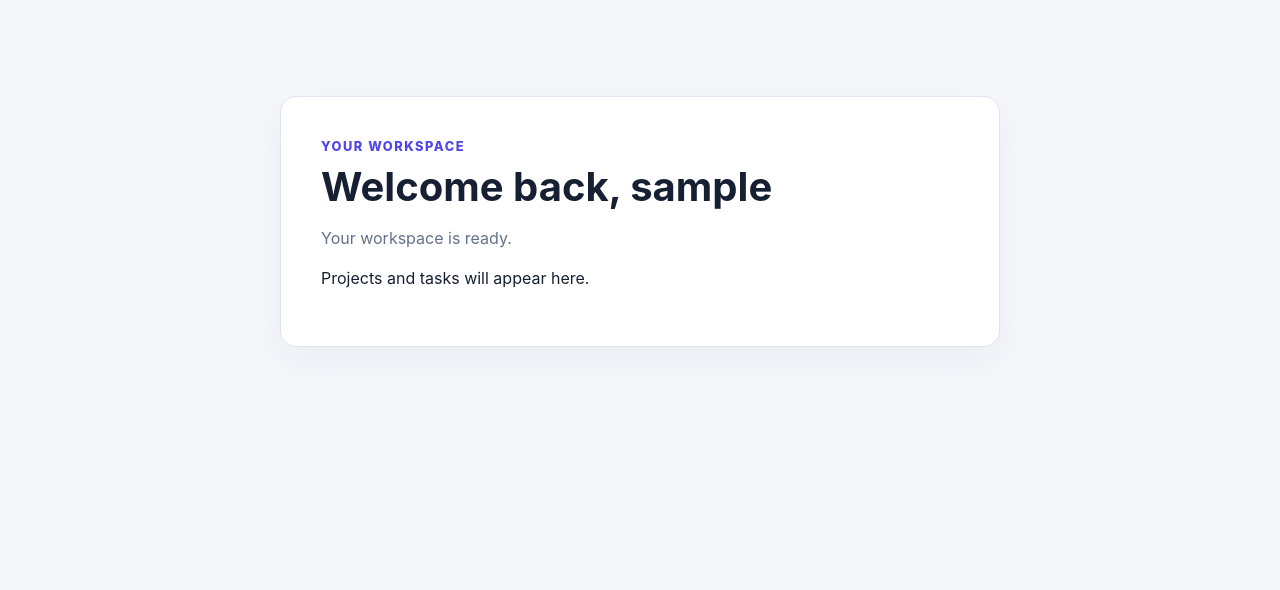
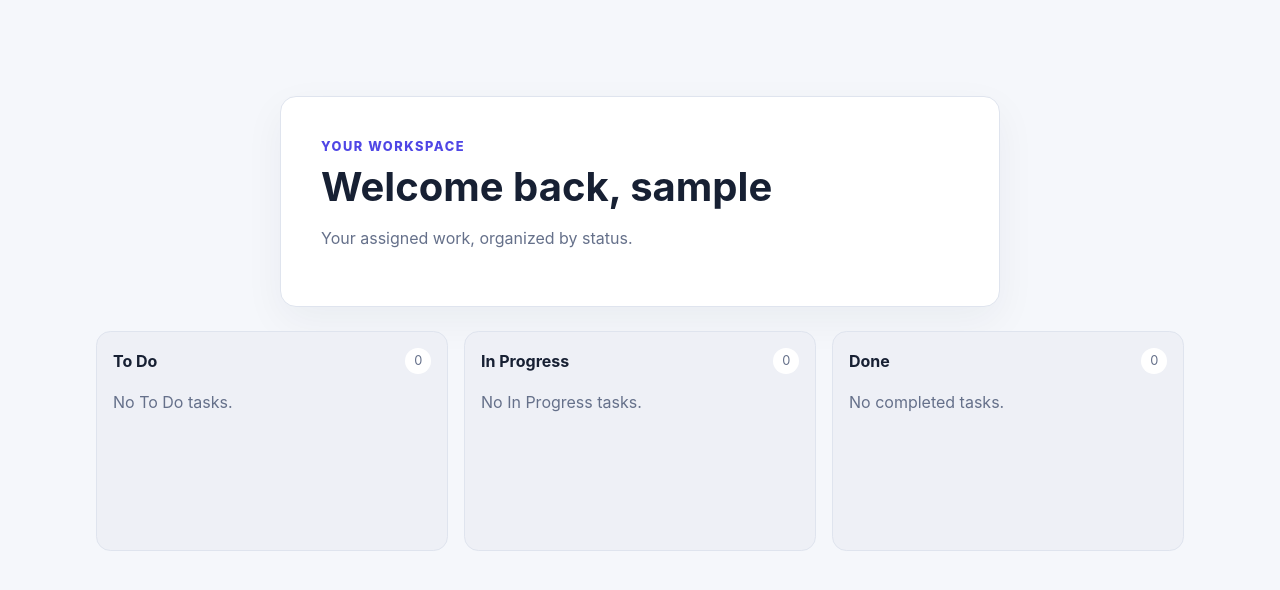
Before and after one commit to Bhavish-Makkar/Task-Manager, a Django app: page /dashboard/ in a window 1280 px wide. Shown: the part 63-653 px from the top of the page. Run offline with Django 5.2, Linux system fonts and the light colour scheme; the visitor is signed in with stand-in values (Sample User, id 1); data comes from the database, SQL or seed files in the repository; data that the repository does not hold is empty.

Commit message:
Dashboard creation flow

```diff
--- a/accounts/templates/accounts/dashboard.html
+++ b/accounts/templates/accounts/dashboard.html
@@ -1,10 +1,10 @@
 {% extends "base.html" %}
 {% block title %}Dashboard · TaskFlow{% endblock %}
 {% block content %}
-<section class="dashboard-card">
-    <div class="eyebrow">Your workspace</div>
-    <h1>Welcome back, {{ user.username }}</h1>
-    <p class="helper">Your workspace is ready.</p>
-    {% if tasks %}<p>{{ tasks|length }} assigned task{{ tasks|length|pluralize }}.</p>{% else %}<p>Projects and tasks will appear here.</p>{% endif %}
+<section class="dashboard-card"><div class="eyebrow">Your workspace</div><h1>Welcome back, {{ user.username }}</h1><p class="helper">Your assigned work, organized by status.</p></section>
+<section class="dashboard-board">
+<div class="task-column"><div class="column-heading"><h2>To Do</h2><span>{{ todo_tasks|length }}</span></div>{% for task in todo_tasks %}<a class="dashboard-task" href="{% url 'task_detail' task.project.pk task.pk %}"><strong>{{ task.title }}</strong><small>{{ task.project.name }}</small><small>{{ task.get_priority_display }} · Due {{ task.due_date|date:"d M Y" }}</small></a>{% empty %}<p class="helper">No To Do tasks.</p>{% endfor %}</div>
+<div class="task-column"><div class="column-heading"><h2>In Progress</h2><span>{{ in_progress_tasks|length }}</span></div>{% for task in in_progress_tasks %}<a class="dashboard-task" href="{% url 'task_detail' task.project.pk task.pk %}"><strong>{{ task.title }}</strong><small>{{ task.project.name }}</small><small>{{ task.get_priority_display }} · Due {{ task.due_date|date:"d M Y" }}</small></a>{% empty %}<p class="helper">No In Progress tasks.</p>{% endfor %}</div>
+<div class="task-column"><div class="column-heading"><h2>Done</h2><span>{{ done_tasks|length }}</span></div>{% for task in done_tasks %}<a class="dashboard-task" href="{% url 'task_detail' task.project.pk task.pk %}"><strong>{{ task.title }}</strong><small>{{ task.project.name }}</small><small>{{ task.get_priority_display }} · Due {{ task.due_date|date:"d M Y" }}</small></a>{% empty %}<p class="helper">No completed tasks.</p>{% endfor %}</div>
 </section>
 {% endblock %}
--- a/accounts/views.py
+++ b/accounts/views.py
@@ -6,7 +6,8 @@ from django.http import HttpResponseNotAllowed
 from django.shortcuts import redirect, render
 
 from .forms import RegistrationForm
-from tasks.querysets import assigned_tasks_for
+from tasks.querysets import assigned_tasks_for, group_tasks_by_status
+from tasks.models import Task
 
 
 def register(request):
@@ -44,7 +45,9 @@ def user_login(request):
 
 @login_required
 def dashboard(request):
-    return render(request, "accounts/dashboard.html", {"tasks": assigned_tasks_for(request.user)})
+    tasks = list(assigned_tasks_for(request.user))
+    groups = group_tasks_by_status(tasks)
+    return render(request, "accounts/dashboard.html", {"tasks": tasks, "todo_tasks": groups[Task.Status.TODO], "in_progress_tasks": groups[Task.Status.IN_PROGRESS], "done_tasks": groups[Task.Status.DONE]})
 
 
 def user_logout(request):
--- a/static/css/main.css
+++ b/static/css/main.css
@@ -25,6 +25,15 @@ a:hover { text-decoration: underline; }
 .page-shell { margin: 0 auto; max-width: 1120px; padding: clamp(2rem, 8vw, 6rem) 1rem; }
 .auth-card, .dashboard-card { background: var(--surface); border: 1px solid var(--line); border-radius: 1rem; box-shadow: 0 14px 40px #1720330d; margin: auto; max-width: 440px; padding: clamp(1.5rem, 5vw, 2.5rem); }
 .dashboard-card { max-width: 720px; }
+.dashboard-board { display: grid; gap: 1rem; grid-template-columns: repeat(3, 1fr); margin-top: 1.5rem; }
+.task-column { background: #eef0f6; border: 1px solid var(--line); border-radius: .9rem; min-height: 220px; padding: 1rem; }
+.column-heading { align-items: center; display: flex; justify-content: space-between; margin-bottom: 1rem; }
+.column-heading h2 { font-size: 1rem; margin: 0; }
+.column-heading span { background: var(--surface); border-radius: 999px; color: var(--muted); font-size: .8rem; padding: .2rem .55rem; }
+.dashboard-task { background: var(--surface); border: 1px solid var(--line); border-radius: .65rem; color: var(--ink); display: grid; gap: .25rem; margin-bottom: .75rem; padding: .85rem; }
+.dashboard-task:hover { border-color: var(--accent); text-decoration: none; }
+.dashboard-task small { color: var(--muted); }
+@media (max-width: 760px) { .dashboard-board { grid-template-columns: 1fr; } }
 .eyebrow { color: var(--accent); font-size: .8rem; font-weight: 800; letter-spacing: .12em; text-transform: uppercase; }
 h1 { font-size: clamp(1.8rem, 5vw, 2.5rem); line-height: 1.15; margin: .5rem 0; }
 .helper, .form-footer { color: var(--muted); }
--- a/tasks/querysets.py
+++ b/tasks/querysets.py
@@ -8,3 +8,10 @@ def assigned_tasks_for(user):
         .select_related("project", "assigned_to")
         .order_by("due_date")
     )
+
+
+def group_tasks_by_status(tasks):
+    groups = {status: [] for status, _label in Task.Status.choices}
+    for task in tasks:
+        groups.setdefault(task.status, []).append(task)
+    return groups
```
